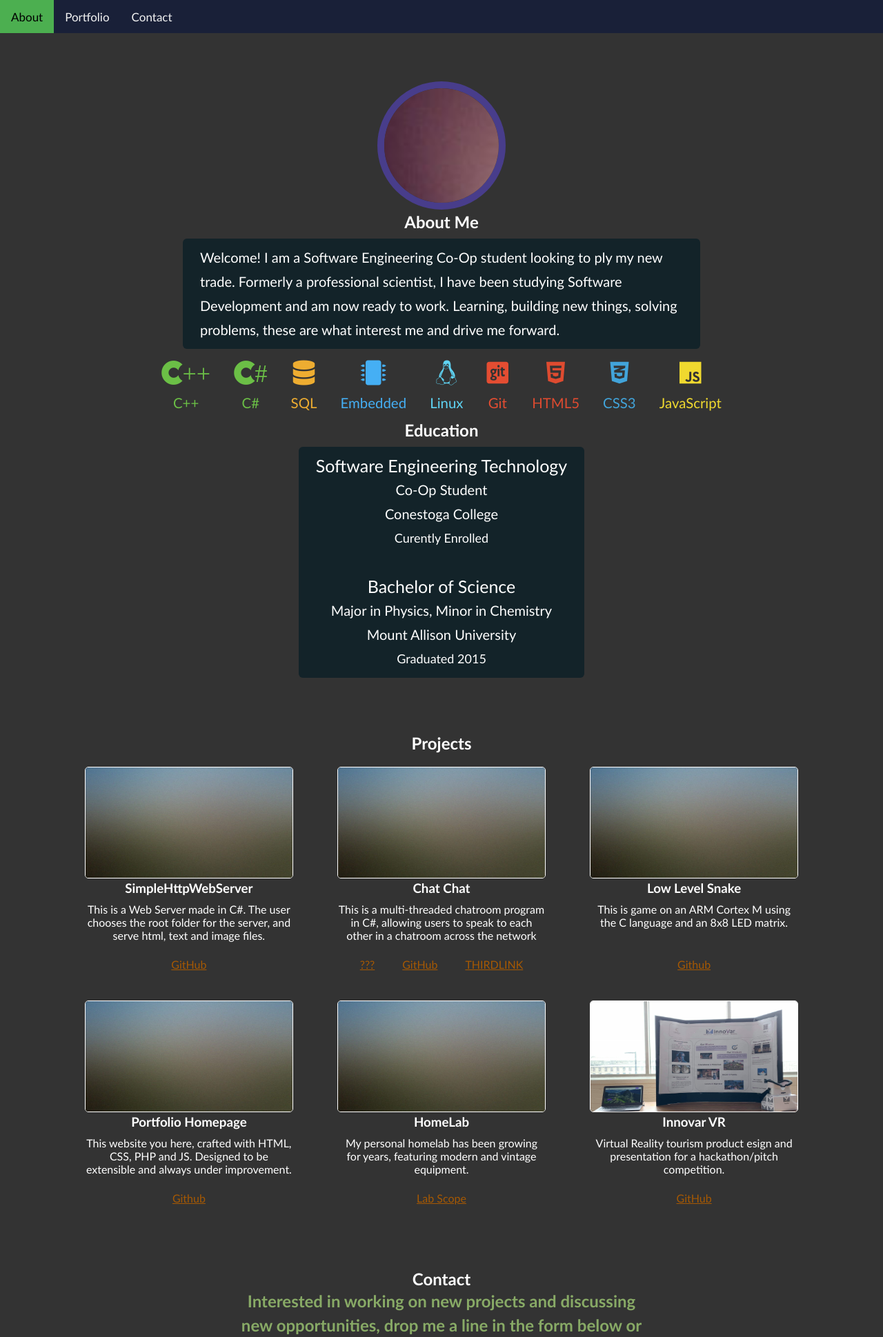
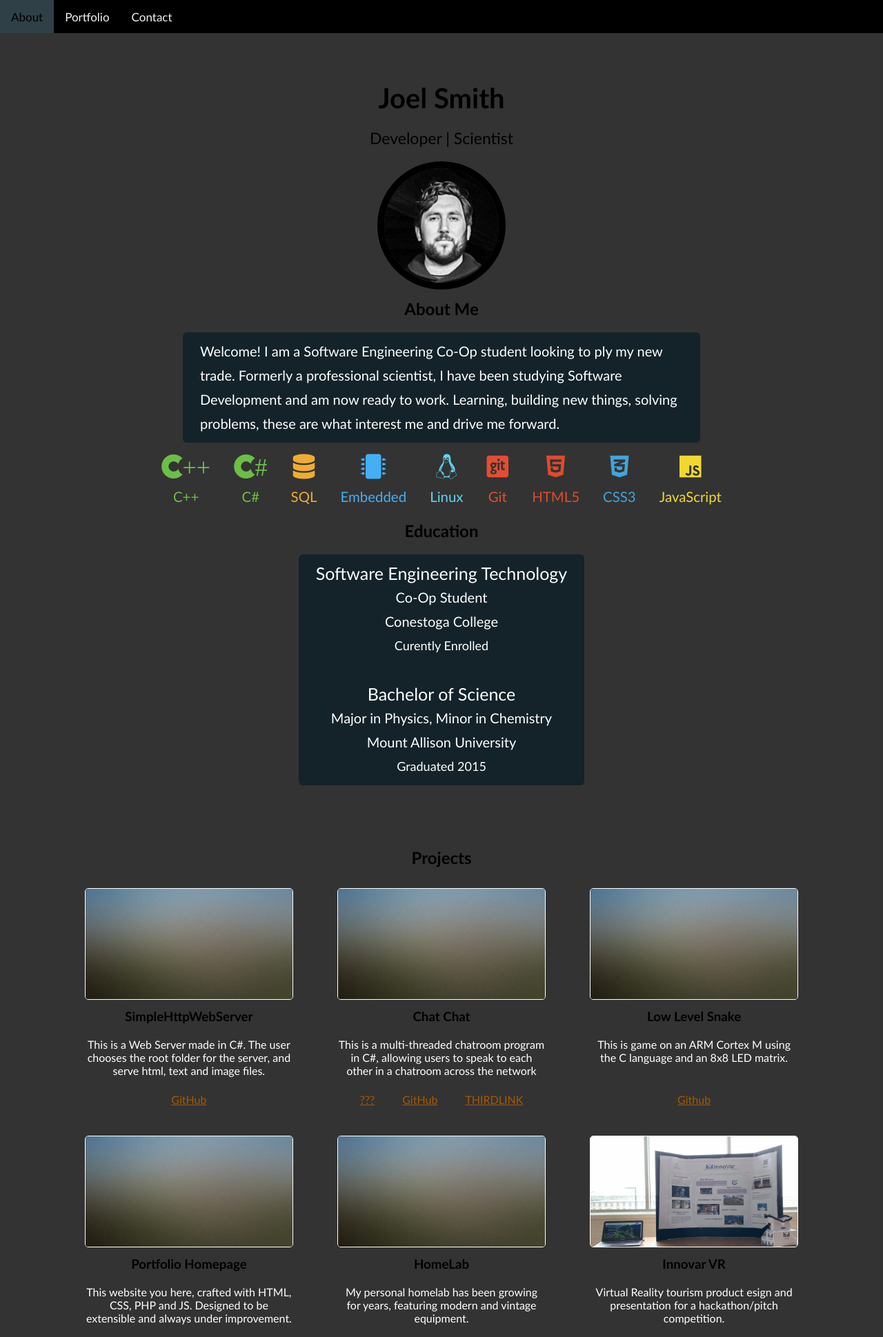
Before and after one commit to joel-smith/homepage, a PHP site: page /home.php in a window 1280 px wide. Shown: the top 1939 px of the page at 69% size. Run offline with PHP 8.4, Linux system fonts and the light colour scheme; data that the repository does not hold is empty; some libraries are stand-ins or nearby versions.

Commit message:
updated color scheme and photo

```diff
--- a/assets/css/main.css
+++ b/assets/css/main.css
@@ -3,8 +3,8 @@
     /* 62.5% of 16px is 10px, 1rem = 10px */
     /*color scheme*/
     --bg-primary: #333;
-    --bg-secondary: #192038;
-    --col-active: #4CAF50;
+    --bg-secondary: black;
+    --col-active: #2f4046;/*#4CAF50;*/
     --col-link: #A65903;
     --col-border: #483d8b;
     --col-bubble: #132329;
@@ -30,8 +30,14 @@ html, body {
     text-align: center;
 }
 
-h2, h3 {
-    color: var(--white);
+h2 {
+    padding: 1rem;
+    color: var(--black);
+}
+
+h3 {
+    padding: 1rem;
+    color: var(--black);
 }
 
 /*NAVBAR*/
@@ -107,7 +113,7 @@ h2, h3 {
 
 .headshot {
     width: 13%;
-    border-color: var(--col-border);
+    border-color: black;
     border-width: 1rem;
     border-style: solid;
     border-radius: 50%;
@@ -115,7 +121,7 @@ h2, h3 {
 
 @media screen and (max-width: 600px) {
     .headshot {
-        width: 22%;
+        width: 33%;
     }
 }
 
@@ -124,13 +130,23 @@ h2, h3 {
     margin-top: 3em;
 }
 
-/* .my_name{
-
+.biz_card {
+    border: 1px solid black;
+    margin-left: 22%;
+    margin-right: 22%;
 }
 
-.my_tagline{
+.my_name {
+    font-size: 4rem;
+    font-weight: bold;
+    color: var(--black);
+}
 
-} */
+.my_tagline {
+    font-size: 2.3rem;
+    padding: 2rem;
+    color: var(--black);
+}
 
 .about_text {
     background-color: var(--col-bubble);
--- a/home.php
+++ b/home.php
@@ -60,19 +60,6 @@
 
     });
     </script>
-
-    <!-- <script>
-    //expands the navbar on hamburger menu press
-    function openNav() {
-        var x = document.getElementById("navbar");
-        if (x.className === "topnav") {
-            x.className += " responsive";
-        } else {
-            x.className = "topnav";
-        }
-    }
-    </script> -->
-
 </head>
 
 
@@ -98,8 +85,9 @@
         <div class="wrap">
             <section id="about_section" class="intro">
 
-                <!-- <div class="my_name">Joel Smith</div>
-                <div class="my_tagline">Developer | Scientist | Dreamer</div> -->
+                <div class="my_name">Joel Smith</div>
+
+                <div class="my_tagline">Developer | Scientist</div>
 
                 <img class="headshot" src="assets/img/avatar.jpg">
 
```
Also changed, not shown: assets/img/avatar.jpg.
